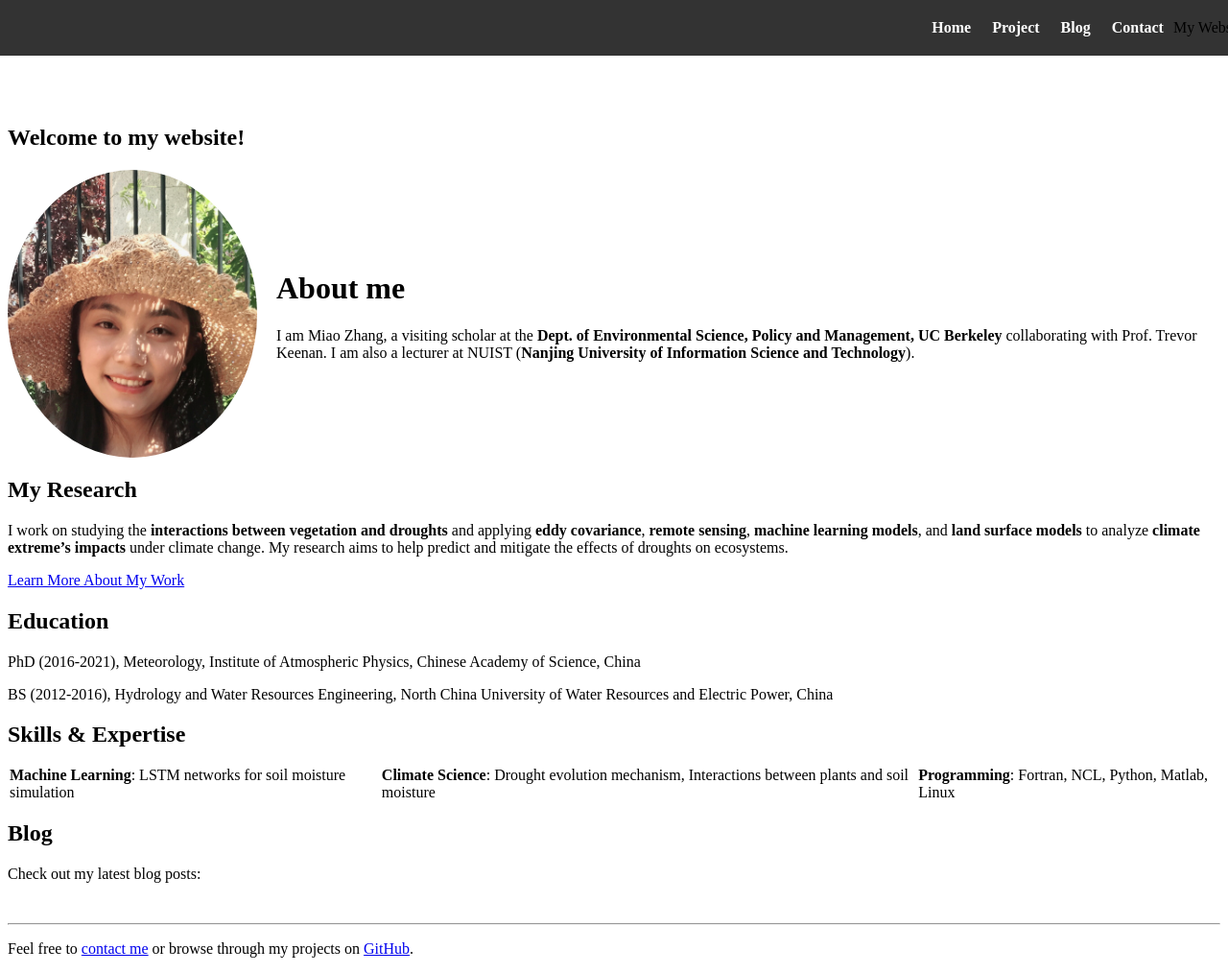
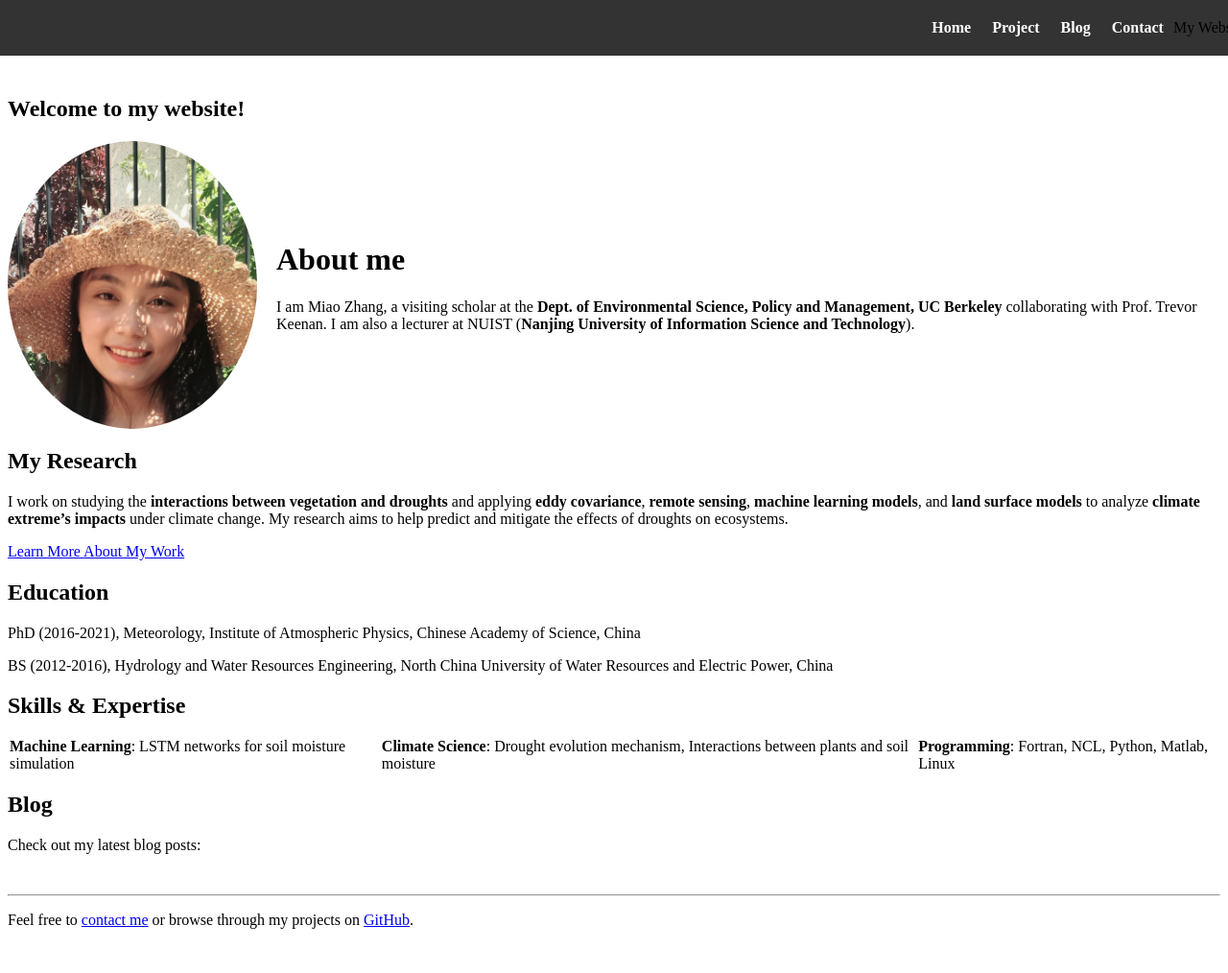
Before and after one commit to miaozhang2025/miaozhang2025.github.io, a Jekyll site: the page built from index.md, in a window 1280 px wide and 1014 px high. Shown: the whole window at 96% size. Built offline with Jekyll 4.4.1, drawn with Linux system fonts in a browser that asks for light colours.

Commit message:
Update custom.css

```diff
--- a/assets/css/custom.css
+++ b/assets/css/custom.css
@@ -1,19 +1,7 @@
-/* Example for flex container */
-.container {
-  display: flex;
-  flex-wrap: wrap; /* Allows items to wrap to the next line */
-  justify-content: flex-start; /* Aligns items to the left */
-}
-
-.container .item {
-  width: 100%;  /* You can set a width for each item */
-  padding: 10px;
-}
-
 /* Basic styles for the header */
 /* Prevent content from overlapping the fixed header */
 body {
-  margin-top: 130px; /* Adjust this value based on header height */
+  margin-top: 100px; /* Adjust this value based on header height */
   padding-top: 0;    /* Ensure no extra space at the top of the body */
 }
 
@@ -64,7 +52,7 @@ ul li a:hover {
 
 /* Main content (Home or other sections) */
 #home {
-  margin-top: 130px; /* Same value as the header height */
+  margin-top: 100px; /* Same value as the header height */
 }
 
 /* Mobile responsiveness */
```
